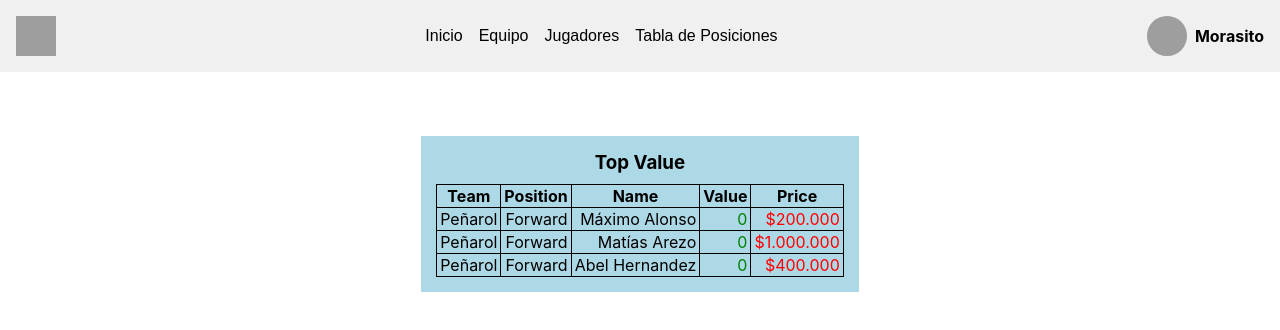
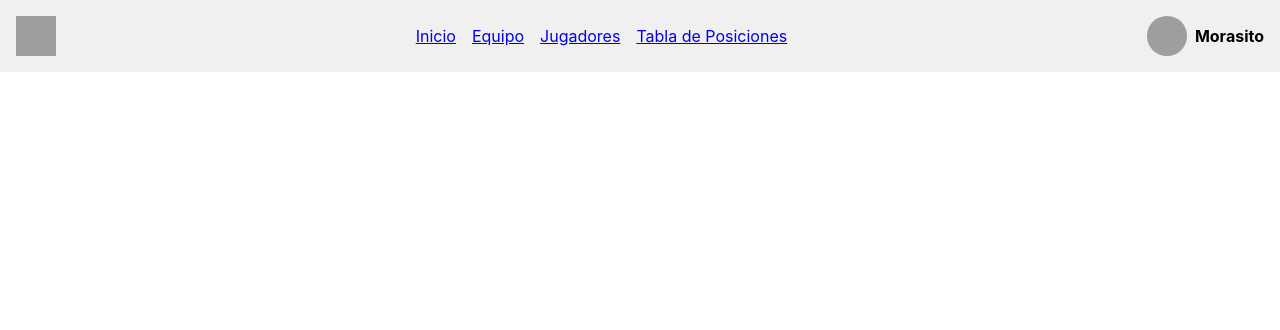
Before and after one commit to moras98/fantasy, a React (Create React App) app: page / in a window 1280 px wide. Shown: the top 330 px of the page. Built offline with nearby package versions, Linux system fonts and the light colour scheme; grey boxes are pictures that could not be loaded.

Commit message:
navigation improvement

```diff
--- a/package.json
+++ b/package.json
@@ -8,6 +8,7 @@
     "@testing-library/user-event": "^13.5.0",
     "react": "^18.2.0",
     "react-dom": "^18.2.0",
+    "react-router-dom": "^6.10.0",
     "react-scripts": "5.0.1",
     "web-vitals": "^2.1.4"
   },
--- a/src/App.js
+++ /dev/null
@@ -1,19 +0,0 @@
-import './App.css';
-import PlayerListTable from './Components/PlayerList/PlayerListTable';
-import players from './data/players';
-import Header from './Components/Header/Header';
-
-const fotoUsuario = 'https://assets.stickpng.com/images/580b57fcd9996e24bc43c325.png';
-
-function App() {
-  return (
-    <div className="App">
-      <Header usuarioLogueado={true} fotoUsuario={fotoUsuario} nombreUsuario={'Morasito'}/>
-      <div className='list_container'>
-        <PlayerListTable players={players} title="Top Value"/>
-      </div>
-    </div>
-  );
-}
-
-export default App;
--- /dev/null
+++ b/src/App/App.js
@@ -0,0 +1,22 @@
+import './App.css';
+import PlayerListTable from '../Components/PlayerList/PlayerListTable';
+import players from '../data/players';
+import Root from '../Components/Root/Root';
+import {Route, RouterProvider ,createBrowserRouter, createRoutesFromElements } from 'react-router-dom';
+
+const router = createBrowserRouter( createRoutesFromElements(
+  <Route path="/" element={ <Root/> }>
+    <Route path='/players-list' element={<PlayerListTable players={players} title="Top Value"/>}/>
+  </Route>
+));
+
+
+function App() {
+  return (
+    <>
+      <RouterProvider router={router}/>
+    </>
+  );
+}
+
+export default App;
--- a/src/Components/Header/Header.css
+++ b/src/Components/Header/Header.css
@@ -14,6 +14,7 @@
   .nav-buttons {
     display: flex;
     gap: 16px;
+    text-decoration: none;
   }
 
   .nav-button {
--- a/src/Components/Header/Header.js
+++ b/src/Components/Header/Header.js
@@ -1,5 +1,6 @@
 import './Header.css';
 import React from "react";
+import { NavLink } from 'react-router-dom';
 //import logoImg from "/home/agustin/Development/ReactApps/fantasy/src/logo.svg"; // Importa la imagen del logo
 const logoImg = 'https://a4.espncdn.com/combiner/i?img=%2Fi%2Fleaguelogos%2Fsoccer%2F500%2F1592.png';
 
@@ -10,10 +11,10 @@ const Header = ({ usuarioLogueado, fotoUsuario, nombreUsuario }) => {
       <img src={logoImg} alt="Logo de la app" className="logo" />
       {/* Grupo de botones de navegación */}
       <nav className="nav-buttons">
-        <button className="nav-button">Inicio</button>
-        <button className="nav-button">Equipo</button>
-        <button className="nav-button">Jugadores</button>
-        <button className="nav-button">Tabla de Posiciones</button>
+        <NavLink className="nav-button" to="/">Inicio</NavLink>
+        <NavLink className="nav-button">Equipo</NavLink>
+        <NavLink className="nav-button" to="/players-list">Jugadores</NavLink>
+        <NavLink className="nav-button">Tabla de Posiciones</NavLink>
       </nav>
       {/* Foto de usuario y nombre, o botón de inicio de sesión */}
       {usuarioLogueado ? (
@@ -22,7 +23,7 @@ const Header = ({ usuarioLogueado, fotoUsuario, nombreUsuario }) => {
           <div className="user-name">{nombreUsuario}</div>
         </div>
       ) : (
-        <button className="login-button">Iniciar Sesión</button>
+        <NavLink className="login-button">Iniciar Sesión</NavLink>
       )}
     </header>
   );
--- /dev/null
+++ b/src/Components/Root/Root.js
@@ -0,0 +1,15 @@
+import React from "react";
+import Header from "../Header/Header";
+import { Outlet } from "react-router-dom";
+
+export default function Root(){
+    const fotoUsuario = 'https://assets.stickpng.com/images/580b57fcd9996e24bc43c325.png';
+    return(
+        <>
+            <Header usuarioLogueado={true} fotoUsuario={fotoUsuario} nombreUsuario={'Morasito'}/>
+            <main>
+                <Outlet/>
+            </main>
+        </>
+    );
+};
--- a/src/index.js
+++ b/src/index.js
@@ -1,7 +1,7 @@
 import React from 'react';
 import ReactDOM from 'react-dom/client';
 import './index.css';
-import App from './App';
+import App from './App/App';
 import reportWebVitals from './reportWebVitals';
 
 const root = ReactDOM.createRoot(document.getElementById('root'));
```
Also changed, not shown: src/App/App.css (renamed from src/App.css), 1 other file (tests, documents, lock files or other folders).
